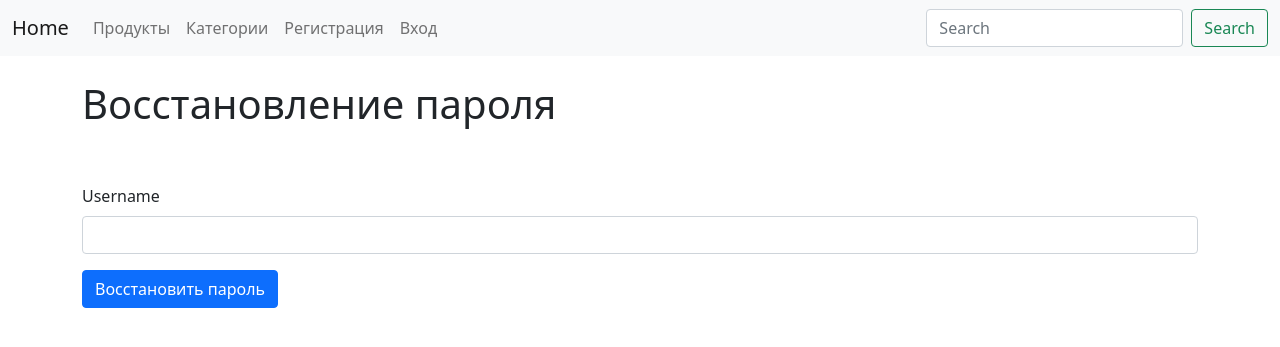
After one commit to Matthewous/netology_python_diplom, a Django app: page /members/reset-password/ in a window 1280 px wide. The commit adds this page. Shown: the top 347 px of the page. Run offline with Django 4.2, Linux system fonts and the light colour scheme.

Commit message:
реализован функционал восстановления пароля

```diff
--- /dev/null
+++ b/orders/members/templates/authenticate/reset_password.html
@@ -0,0 +1,16 @@
+{% extends 'base.html' %}
+{% block content %}
+    <h1>Восстановление пароля</h1>
+    <br/><br/>
+    <form action="" method="POST">
+        {% csrf_token%}
+        <form>
+            <div class="mb-3">
+                <label for="exampleInputEmail1" class="form-label">Username</label>
+                <input type="text" class="form-control" name="username" aria-describedby="emailHelp">
+            </div>
+            <button type="submit" class="btn btn-primary">Восстановить пароль</button>
+          </form>
+    </form>
+    <br/><br/>
+{% endblock %}
--- a/orders/members/urls.py
+++ b/orders/members/urls.py
@@ -5,4 +5,5 @@ urlpatterns = [
     path('login_user', views.login_user, name='login'),
     path('logout_user', views.logout_user, name='logout'),
     path('register_user', views.register_user, name='register_user'),
+    path('reset-password/', views.reset_password, name='reset_password'),
 ]
--- a/orders/members/views.py
+++ b/orders/members/views.py
@@ -1,8 +1,11 @@
+from django.http import HttpResponse
 from django.shortcuts import render, redirect
 from django.contrib.auth import authenticate, login, logout
 from django.contrib import messages
 from django.contrib.auth.forms import UserCreationForm
 from django.core.mail import send_mail
+from django.contrib.auth.models import User
+from django.contrib.auth import get_user_model
 
 from .forms import RegisterUserForm
 
@@ -68,3 +71,31 @@ def register_user(request):
 
 
     return render(request, 'authenticate/register_user.html', {'form':form})
+
+def reset_password(request):
+    if request.method == 'POST':
+        username = request.POST.get('username')
+        try:
+            user = get_user_model().objects.get(username=username)
+        except User.DoesNotExist:
+            # обработка ошибки, если пользователь с таким именем не существует
+            return HttpResponse('Пользователь с таким именем не существует')
+
+        # генерация нового пароля
+        import random
+        import string
+        new_password = ''.join(random.choices(string.ascii_letters + string.digits, k=8))
+        user.set_password(new_password)
+        user.save()
+
+        # отправка нового пароля на email пользователя
+        subject = 'Восстановление пароля'
+        message = f'Ваш новый пароль: {new_password}'
+        from_email = 'noreply@example.com'
+        to_email = user.email
+        send_mail(subject, message, from_email, [to_email])
+        messages.success(request, 'Новый пароль был отправлен на вашу почту.')
+        return redirect('login')
+
+    else:
+        return render(request, 'authenticate/reset_password.html')
```
Also changed, not shown: orders/members/templates/authenticate/login.html (+1 -18 lines).
